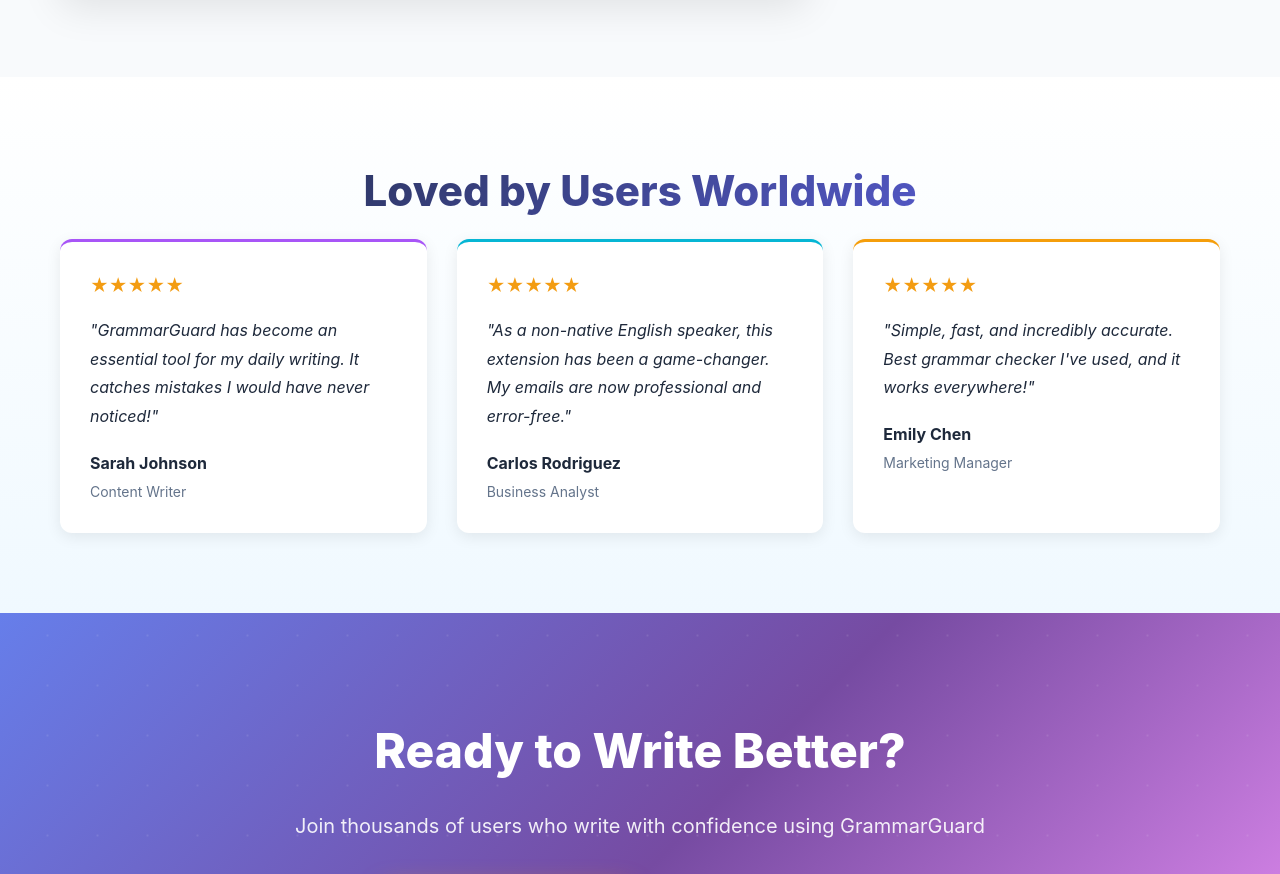
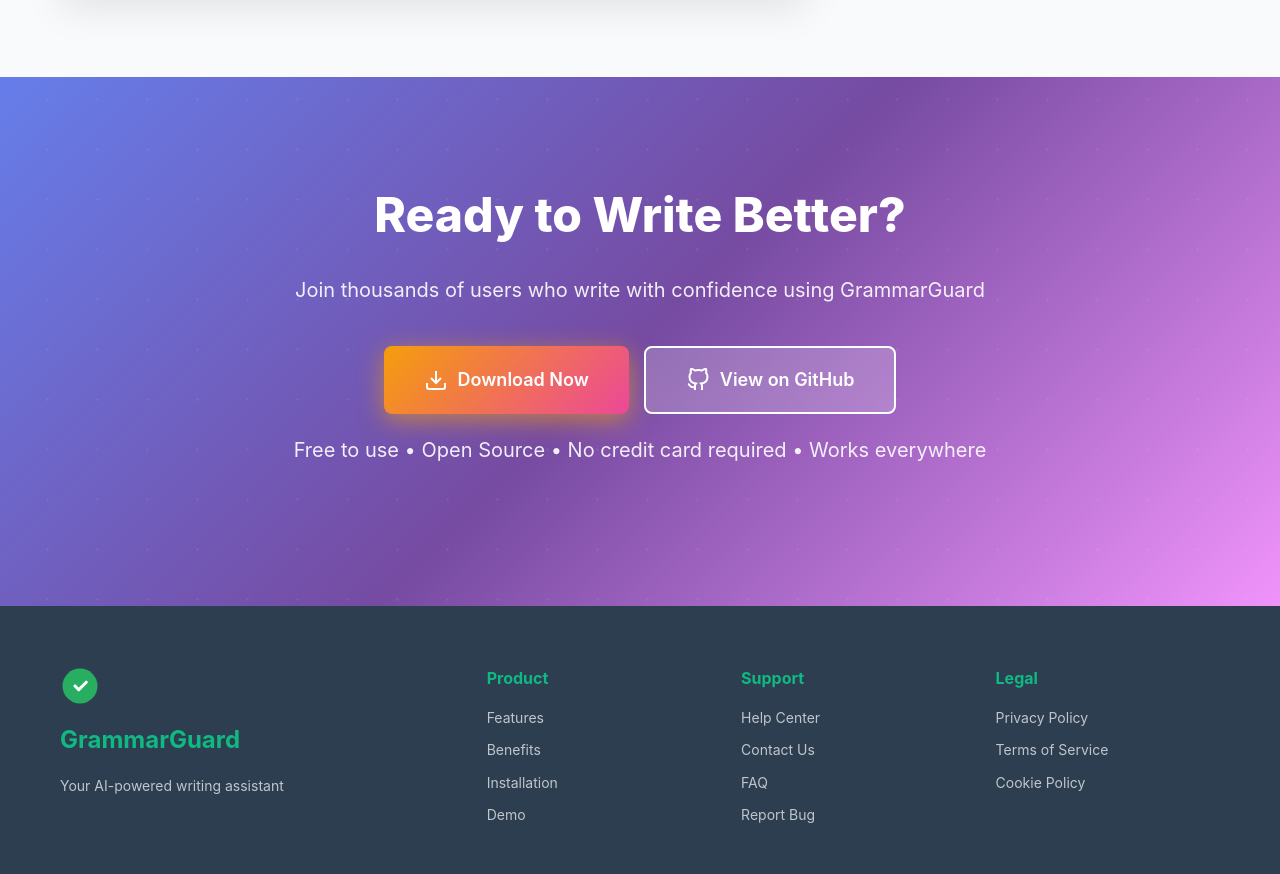
Before and after one commit to draphael123/grammarhelper, a browser extension: page website/index.html in a window 1280 px wide. Shown: the part 4985-5859 px from the top of the page. Drawn offline with Linux system fonts and the light colour scheme.

Commit message:
Remove testimonials section

```diff
--- a/website/index.html
+++ b/website/index.html
@@ -416,42 +416,6 @@
     </div>
   </section>
 
-  <!-- Testimonials -->
-  <section class="testimonials">
-    <div class="container">
-      <h2 class="section-title">Loved by Users Worldwide</h2>
-
-      <div class="testimonials-grid">
-        <div class="testimonial-card">
-          <div class="stars">★★★★★</div>
-          <p>"GrammarGuard has become an essential tool for my daily writing. It catches mistakes I would have never noticed!"</p>
-          <div class="testimonial-author">
-            <strong>Sarah Johnson</strong>
-            <span>Content Writer</span>
-          </div>
-        </div>
-
-        <div class="testimonial-card">
-          <div class="stars">★★★★★</div>
-          <p>"As a non-native English speaker, this extension has been a game-changer. My emails are now professional and error-free."</p>
-          <div class="testimonial-author">
-            <strong>Carlos Rodriguez</strong>
-            <span>Business Analyst</span>
-          </div>
-        </div>
-
-        <div class="testimonial-card">
-          <div class="stars">★★★★★</div>
-          <p>"Simple, fast, and incredibly accurate. Best grammar checker I've used, and it works everywhere!"</p>
-          <div class="testimonial-author">
-            <strong>Emily Chen</strong>
-            <span>Marketing Manager</span>
-          </div>
-        </div>
-      </div>
-    </div>
-  </section>
-
   <!-- CTA Section -->
   <section class="cta-section">
     <div class="container">
```
